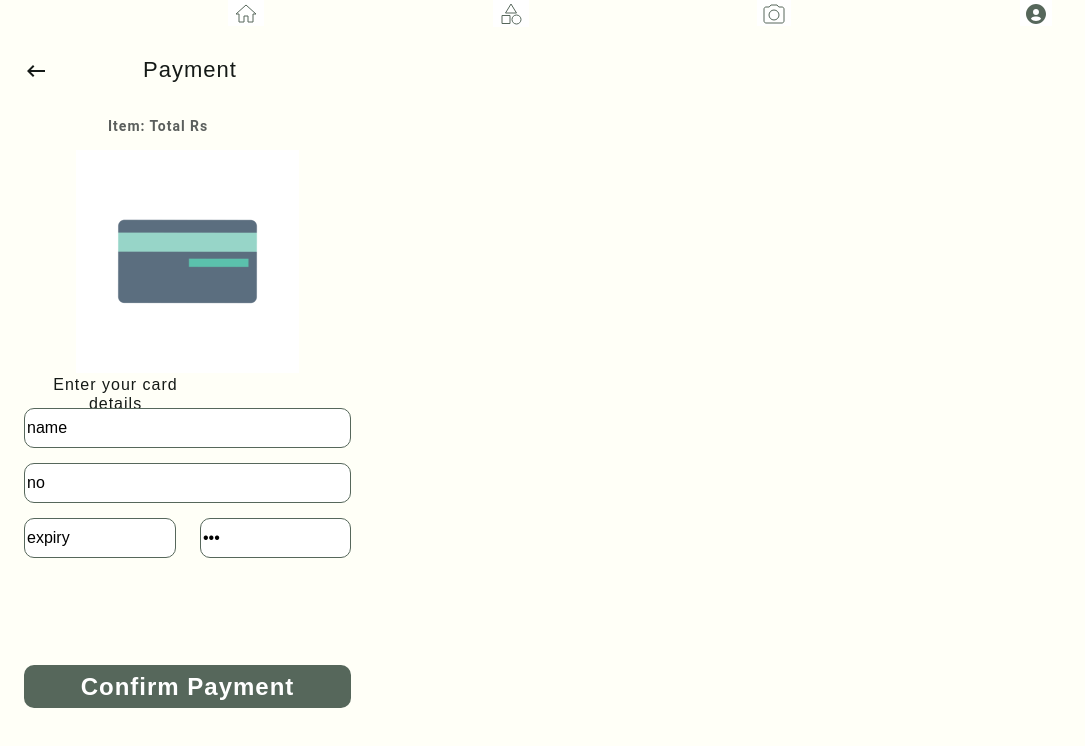
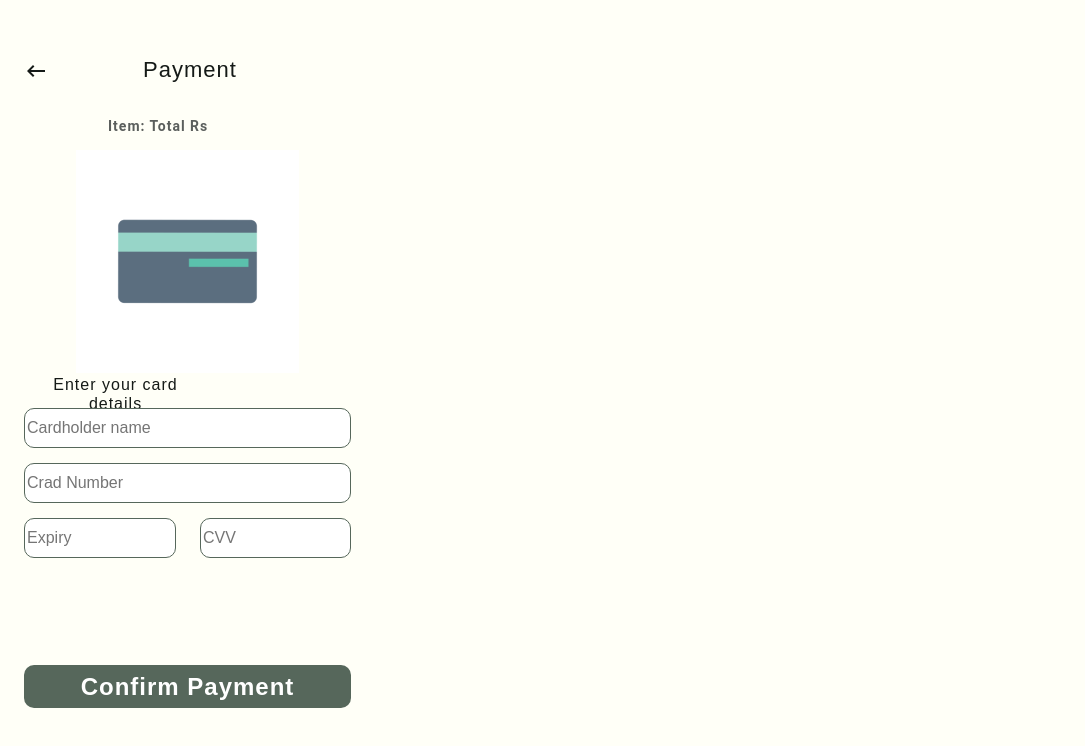
Before and after one commit to suvamAdhikary/Capdas-ECommerce, a React (Create React App) app in the folder client/capdas/: page /card in a window 1280 px wide. Shown: the top 746 px of the page, without its empty margins (0-1085 px from the left). Built offline with nearby package versions, Linux system fonts and the light colour scheme; no server answers; a web font is replaced by a local one.

Commit message:
debugging

```diff
--- a/client/capdas/src/CapdaS.jsx
+++ b/client/capdas/src/CapdaS.jsx
@@ -24,7 +24,7 @@ import Filter from "./Filter/Filter";
 
 
 const noShowTop = ["/", "/ss2", "/signup", "/signin", "/menu", "/newaddress", "/bag", "/payment", "/card", "/success", "/filter"];
-const noShowBot = ["/", "/ss2", "/signup", "/signin", "/menu", "/newaddress", "/filter", "/payment" ];
+const noShowBot = ["/", "/ss2", "/signup", "/signin", "/menu", "/newaddress", "/filter", "/payment", "/bag", "/card", "/success" ];
 
 
 export default function CapdaS() {
--- a/client/capdas/src/cardDetails/CardDetail.jsx
+++ b/client/capdas/src/cardDetails/CardDetail.jsx
@@ -190,10 +190,10 @@ export const CardDetail = () => {
                 <p>Enter your card details</p>
             </P>
             <Form>
-                <input onChange={(e) => handleChange(e)} name="name" value={"name"} className="inp_name" type="text" placeholder="Cardholder name" />
-                <input onChange={(e) => handleChange(e)} name="no" value={"no"} className="inp_number"  type="text" placeholder="Crad Number" />
-                <input onChange={(e) => handleChange(e)} name="expiry" value={"expiry"} className="inp_expiry"  type="text" placeholder="Expiry" />
-                <input onChange={(e) => handleChange(e)} name="cvv" value={"cvv"} className="inp_cvv"  type="password" placeholder="CVV" />
+                <input onChange={(e) => handleChange(e)} name="name"  className="inp_name" type="text" placeholder="Cardholder name" />
+                <input onChange={(e) => handleChange(e)} name="no"  className="inp_number"  type="text" placeholder="Crad Number" />
+                <input onChange={(e) => handleChange(e)} name="expiry"  className="inp_expiry"  type="text" placeholder="Expiry" />
+                <input onChange={(e) => handleChange(e)} name="cvv" className="inp_cvv"  type="password" placeholder="CVV" />
 
                 <Link to="/success">
                     <Button> Confirm Payment </Button>
```
